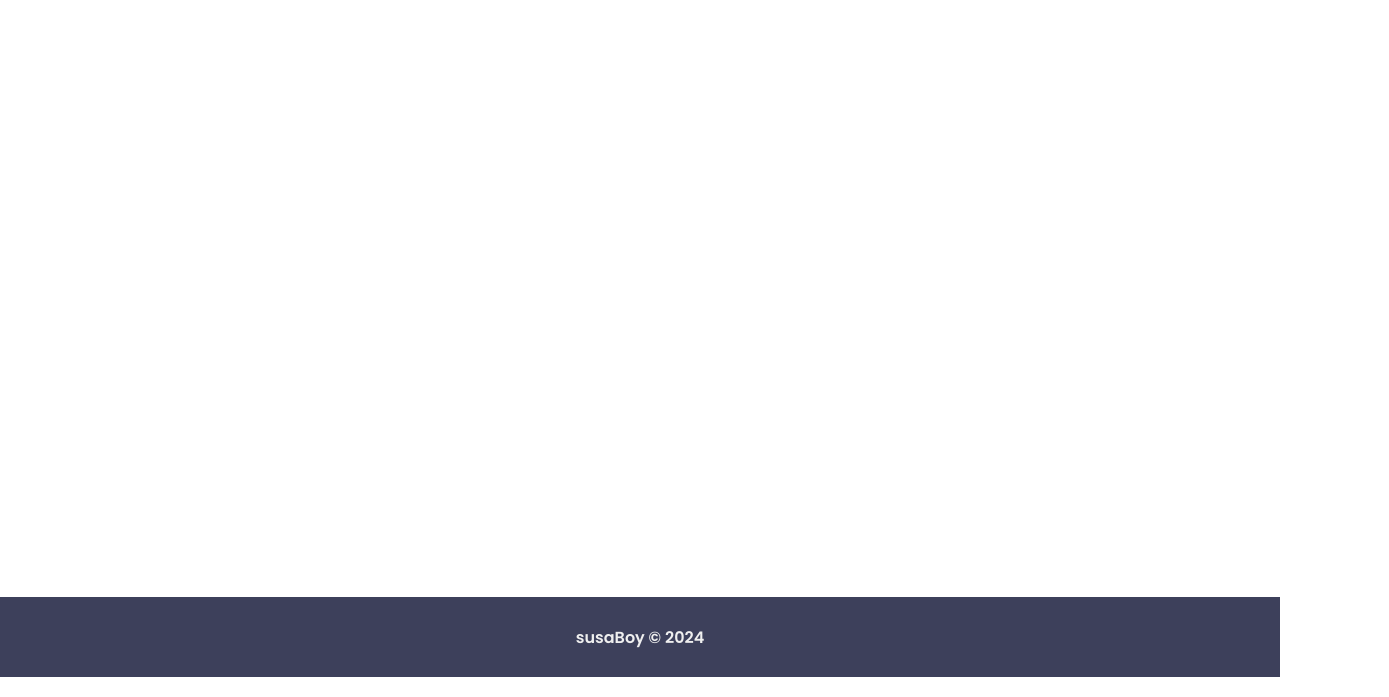
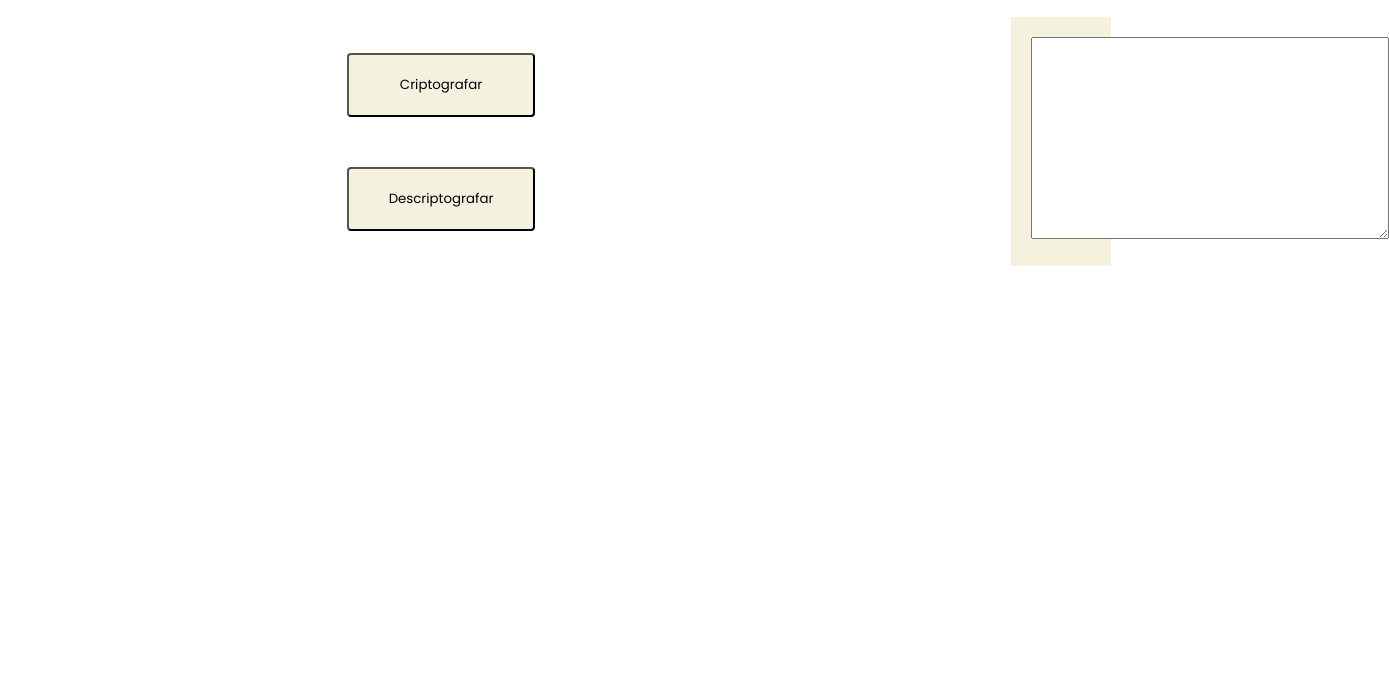
Before and after one commit to GabrieligorV/Challege-Decodificador-de-Texto, a plain HTML site: page index.html in a window 1280 px wide. Shown: the part 103-800 px from the top of the page, 1389 px wide, since content can reach past the window. Drawn offline with Linux system fonts and the light colour scheme.

Commit message:
Alterações a caminho!

```diff
--- a/css/__aside.css
+++ b/css/__aside.css
@@ -0,0 +1,5 @@
+.aside {
+	background-color: var(--tercearia);
+	width: 25%;
+	padding: 20px;
+}
--- a/css/__footer.css
+++ b/css/__footer.css
@@ -1,10 +1,8 @@
 .footer {
-	background-color: var(--primaria);
-	grid-column: 1/-1;
-	grid-row: 8/-1;
-	height: 80px;
 	display: grid;
 	place-items: center;
+	background-color: var(--primaria);
+	height: 80px;
 
 	p {
 		color: var(--texto-invertido);
--- a/css/__header.css
+++ b/css/__header.css
@@ -0,0 +1,9 @@
+.header {
+	display: flex;
+	justify-content: center;
+	align-items: center;
+	font-size: 1rem;
+	background-color: var(--primaria);
+	color: var(--texto-invertido);
+	height: 100px;
+}
--- a/css/__main.css
+++ b/css/__main.css
@@ -0,0 +1,22 @@
+.main {
+	display: grid;
+	grid-template-columns: 3fr 1fr;
+	justify-items: center;
+	align-items: center;
+	padding: 20px;
+
+	.botoes {
+		display: grid;
+		gap: 50px;
+	}
+	.criptografar,
+	.descriptografar {
+		background-color: var(--tercearia);
+		padding: 20px 40px;
+		border-radius: 4px;
+
+		&:hover {
+			background-color: antiquewhite;
+		}
+	}
+}
--- a/css/__variaveis.css
+++ b/css/__variaveis.css
@@ -1,7 +1,8 @@
 :root {
 	--primaria: #3d405b;
 	--secundaria: #81b29a;
-	--tercearia: #33415c;
+	--secundaria-2: #faebd7;
+	--tercearia: #f4f1de;
 	--destaque: #e07a5f;
 
 	/*Cor de Texto*/
--- a/css/global-style.css
+++ b/css/global-style.css
@@ -1,11 +1,11 @@
+/*Google Fonts*/
+@import url("https://fonts.googleapis.com/css2?family=Kanit:ital,wght@0,100;0,200;0,300;0,400;0,500;0,600;0,700;0,800;0,900;1,100;1,200;1,300;1,400;1,500;1,600;1,700;1,800;1,900&family=Poppins:ital,wght@0,100;0,200;0,300;0,400;0,500;0,600;0,700;0,800;0,900;1,100;1,200;1,300;1,400;1,500;1,600;1,700;1,800;1,900&display=swap");
+
 @import url(__footer.css);
 @import url(__header.css);
 @import url(__main.css);
 @import url(__aside.css);
 @import url(__variaveis.css);
-
-/*Google Fonts*/
-@import url("https://fonts.googleapis.com/css2?family=Kanit:ital,wght@0,100;0,200;0,300;0,400;0,500;0,600;0,700;0,800;0,900;1,100;1,200;1,300;1,400;1,500;1,600;1,700;1,800;1,900&family=Poppins:ital,wght@0,100;0,200;0,300;0,400;0,500;0,600;0,700;0,800;0,900;1,100;1,200;1,300;1,400;1,500;1,600;1,700;1,800;1,900&display=swap");
 
 * {
 	margin: 0;
@@ -15,8 +15,5 @@
 }
 
 body {
-	display: grid;
-	grid-template-columns: repeat(8, 1fr);
-	grid-template-rows: repeat(8, 1fr);
 	height: 100vh;
 }
--- a/index.html
+++ b/index.html
@@ -7,12 +7,25 @@
 		<link rel="stylesheet" href="css/global-style.css" />
 	</head>
 	<body>
-		<header class="header"></header>
+		<header class="header">
+			<h1>Alura ONE</h1>
+		</header>
+
 		<main class="main">
-			<button type="button">Criptografar</button>
-			<button type="button">Descriptografar</button>
+			<section class="botoes">
+				<button type="button" id="criptografar" class="criptografar">
+					Criptografar
+				</button>
+				<button type="button" id="descriptografar" class="descriptografar">
+					Descriptografar
+				</button>
+			</section>
+
+			<aside class="aside">
+				<textarea name="" id="" cols="30" rows="10" class="textarea"></textarea>
+			</aside>
 		</main>
-		<aside class="aside"></aside>
-		<footer class="footer"><p>susaBoy © 2024</p></footer>
+
+		<!-- <footer class="footer"><p>susaBoy © 2024</p></footer> -->
 	</body>
 </html>
```
